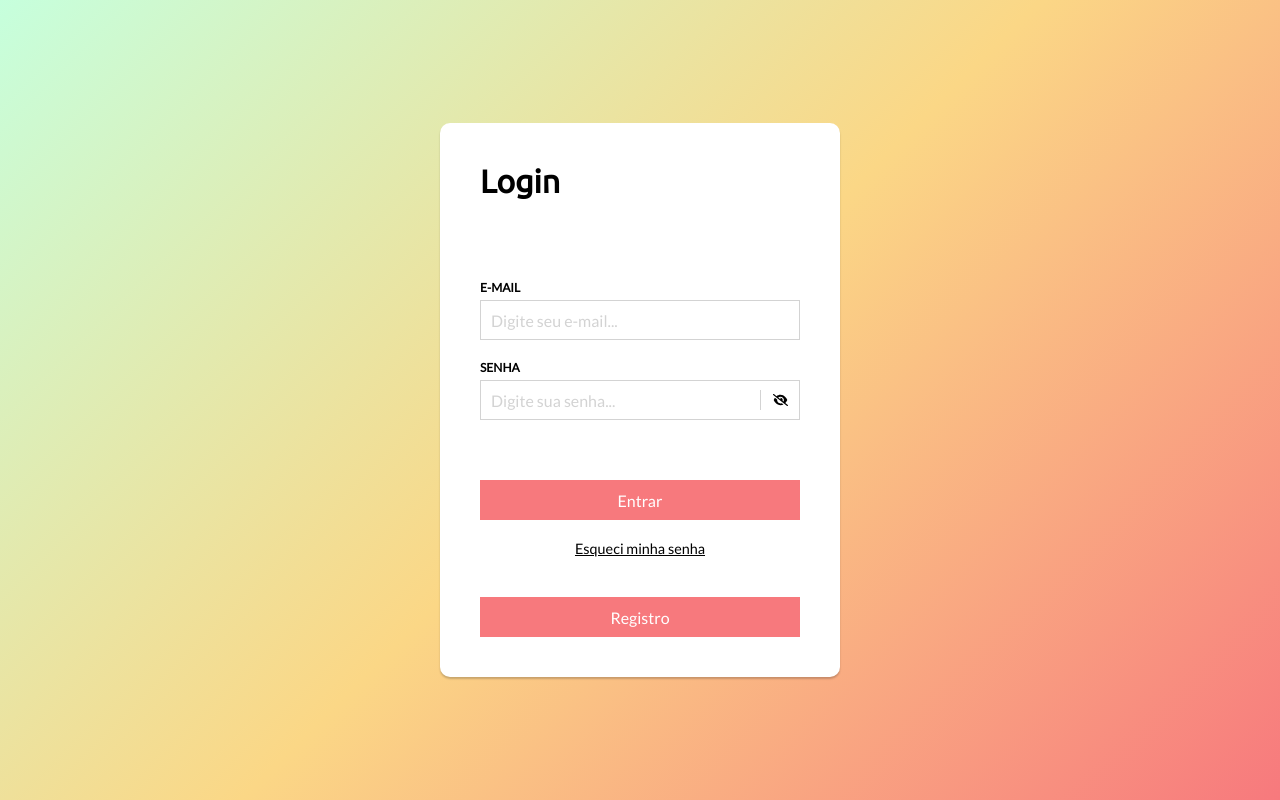
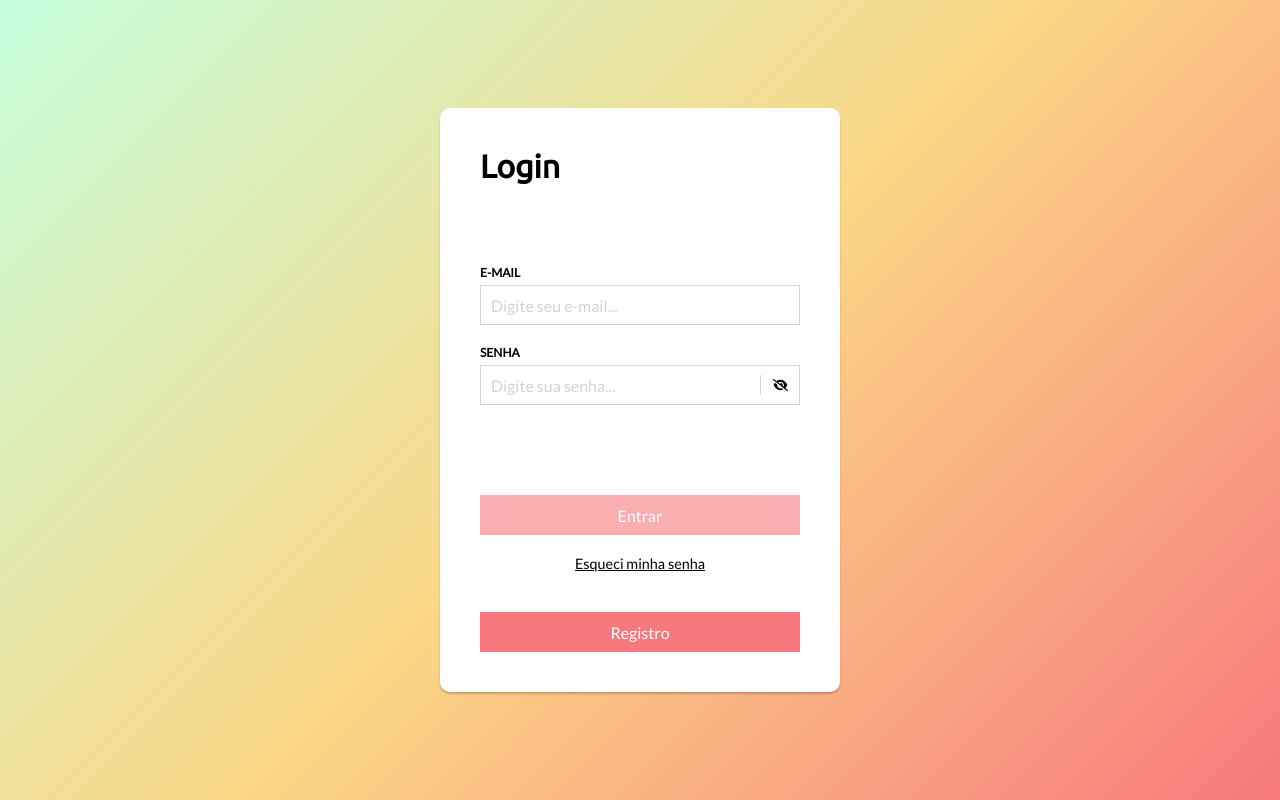
Before and after one commit to fabrica-bayarea/chatbot-front, a React (Vite) app in the folder front/: page /login in a window 1280 px wide. Built offline with nearby package versions, Linux system fonts and the light colour scheme.

Commit message:
front: adiciona validação e configurações de apis

```diff
--- a/front/package.json
+++ b/front/package.json
@@ -14,9 +14,11 @@
     "@fortawesome/free-regular-svg-icons": "^6.4.0",
     "@fortawesome/free-solid-svg-icons": "^6.4.0",
     "@fortawesome/react-fontawesome": "^0.2.0",
+    "axios": "^1.4.0",
     "react": "^18.2.0",
     "react-dom": "^18.2.0",
     "react-router-dom": "^6.11.2",
+    "react-spinners": "^0.13.8",
     "styled-components": "^6.0.0-rc.3"
   },
   "devDependencies": {
--- /dev/null
+++ b/front/src/api/api.js
@@ -0,0 +1,7 @@
+import axios from 'axios';
+
+axios.defaults.baseURL = 'http://localhost:3001';
+
+const api = {};
+
+export default api;
--- /dev/null
+++ b/front/src/api/fakeApi.js
@@ -0,0 +1,34 @@
+import users from './mock/usersMock.json';
+
+function fakeRequest(callbackFn) {
+  return new Promise((resolve, reject) => {
+    setTimeout(() => {
+      const isSuccess = Math.random() < 0.9;
+
+      if (isSuccess) {
+        const result = callbackFn();
+        resolve(result);
+      } else {
+        reject({ message: 'Request failed' });
+      }
+    }, 3000);
+  });
+}
+
+const fakeApi = {
+  async login(body) {
+    return fakeRequest(() => {
+      const user = users.find((element) => element.email === body.email);
+
+      if (!user) {
+        return { message: 'Usuário não encontrado' };
+      } else if (user.password !== body.password) {
+        return { message: 'Senha inválida' };
+      }
+
+      return user;
+    });
+  },
+};
+
+export default fakeApi;
--- /dev/null
+++ b/front/src/api/index.js
@@ -0,0 +1,3 @@
+import api from './fakeApi';
+
+export default api;
--- /dev/null
+++ b/front/src/api/mock/usersMock.json
@@ -0,0 +1,6 @@
+[
+  {
+    "email": "limapaulobsb@gmail.com",
+    "password": "123456"
+  }
+]
--- a/front/src/components/InputGroup.jsx
+++ b/front/src/components/InputGroup.jsx
@@ -1,5 +1,5 @@
 import React from 'react';
-import { styled } from 'styled-components';
+import styled from 'styled-components';
 import PropTypes from 'prop-types';
 
 import PasswordInput from './PasswordInput';
--- a/front/src/components/PasswordInput.jsx
+++ b/front/src/components/PasswordInput.jsx
@@ -1,5 +1,5 @@
 import React, { useState } from 'react';
-import { styled } from 'styled-components';
+import styled from 'styled-components';
 import { FontAwesomeIcon } from '@fortawesome/react-fontawesome';
 import { faEye, faEyeSlash } from '@fortawesome/free-solid-svg-icons';
 import PropTypes from 'prop-types';
--- a/front/src/components/styled/Button.styled.js
+++ b/front/src/components/styled/Button.styled.js
@@ -7,6 +7,11 @@ const Button = styled.button`
   cursor: pointer;
   font-family: inherit;
   font-size: inherit;
+
+  &:disabled {
+    cursor: unset;
+    opacity: 0.6;
+  }
 `;
 
 const MainButton = styled(Button)`
--- a/front/src/pages/Login.jsx
+++ b/front/src/pages/Login.jsx
@@ -1,6 +1,10 @@
-import React from 'react';
+import React, { useEffect, useState } from 'react';
 import styled from 'styled-components';
+import { FontAwesomeIcon } from '@fortawesome/react-fontawesome';
+import { faTriangleExclamation } from '@fortawesome/free-solid-svg-icons';
+import BeatLoader from 'react-spinners/BeatLoader';
 
+import api from '../api';
 import { InputGroup } from '../components';
 import { MainButton } from '../components/styled';
 
@@ -9,25 +13,68 @@ const LoginForm = styled.form`
   flex-direction: column;
   gap: 20px;
 
-  h2 {
+  & > h2 {
     font-size: 2rem;
     margin-bottom: 60px;
   }
 
-  a {
+  & > div {
+    color: red;
+    font-size: 0.9rem;
+    height: 50px;
+
+    svg {
+      margin-right: 10px;
+    }
+  }
+
+  & > a {
     align-self: center;
     font-size: 0.9rem;
     margin-bottom: 20px;
     width: fit-content;
   }
-
-  label:last-of-type {
-    margin-bottom: 40px;
-  }
 `;
 
 function Login() {
-  const handleSubmit = () => {};
+  const [inputValues, setInputValues] = useState({ email: '', password: '' });
+  const [isLoading, setIsLoading] = useState(false);
+  const [isValid, setIsValid] = useState(false);
+  const [statusMessage, setStatusMessage] = useState('');
+
+  const handleChange = ({ target: { name, value } }) => {
+    setInputValues({ ...inputValues, [name]: value });
+  };
+
+  const handleSubmit = async (event) => {
+    event.preventDefault();
+    setIsLoading(true);
+
+    try {
+      const result = await api.login({ ...inputValues });
+
+      if (result.message) {
+        setStatusMessage(result.message);
+      }
+
+      setIsLoading(false);
+    } catch (error) {
+      setStatusMessage(error.message);
+      setIsLoading(false);
+    }
+  };
+
+  // Field validations
+  useEffect(() => {
+    const REGEX = /\S+@\S+\.\S+/;
+    const { email, password } = inputValues;
+
+    if (REGEX.test(email) && password.length > 5) {
+      setIsValid(true);
+    } else {
+      setIsValid(false);
+    }
+  }, [inputValues]);
 
   return (
     <main>
@@ -38,15 +85,27 @@ function Login() {
             type='email'
             label='E-mail'
             name='email'
+            onChange={handleChange}
             placeholder='Digite seu e-mail...'
           />
           <InputGroup
             type='password'
             label='Senha'
             name='password'
+            onChange={handleChange}
             placeholder='Digite sua senha...'
           />
-          <MainButton type='submit'>Entrar</MainButton>
+          <div>
+            {statusMessage && (
+              <span>
+                <FontAwesomeIcon icon={faTriangleExclamation} />
+                {statusMessage}
+              </span>
+            )}
+          </div>
+          <MainButton type='submit' disabled={isLoading || !isValid}>
+            {isLoading ? <BeatLoader size={8} /> : 'Entrar'}
+          </MainButton>
           <a href=''>Esqueci minha senha</a>
           <MainButton type='submit'>Registro</MainButton>
         </LoginForm>
```
Also changed, not shown: 1 other file (tests, documents, lock files or other folders).
